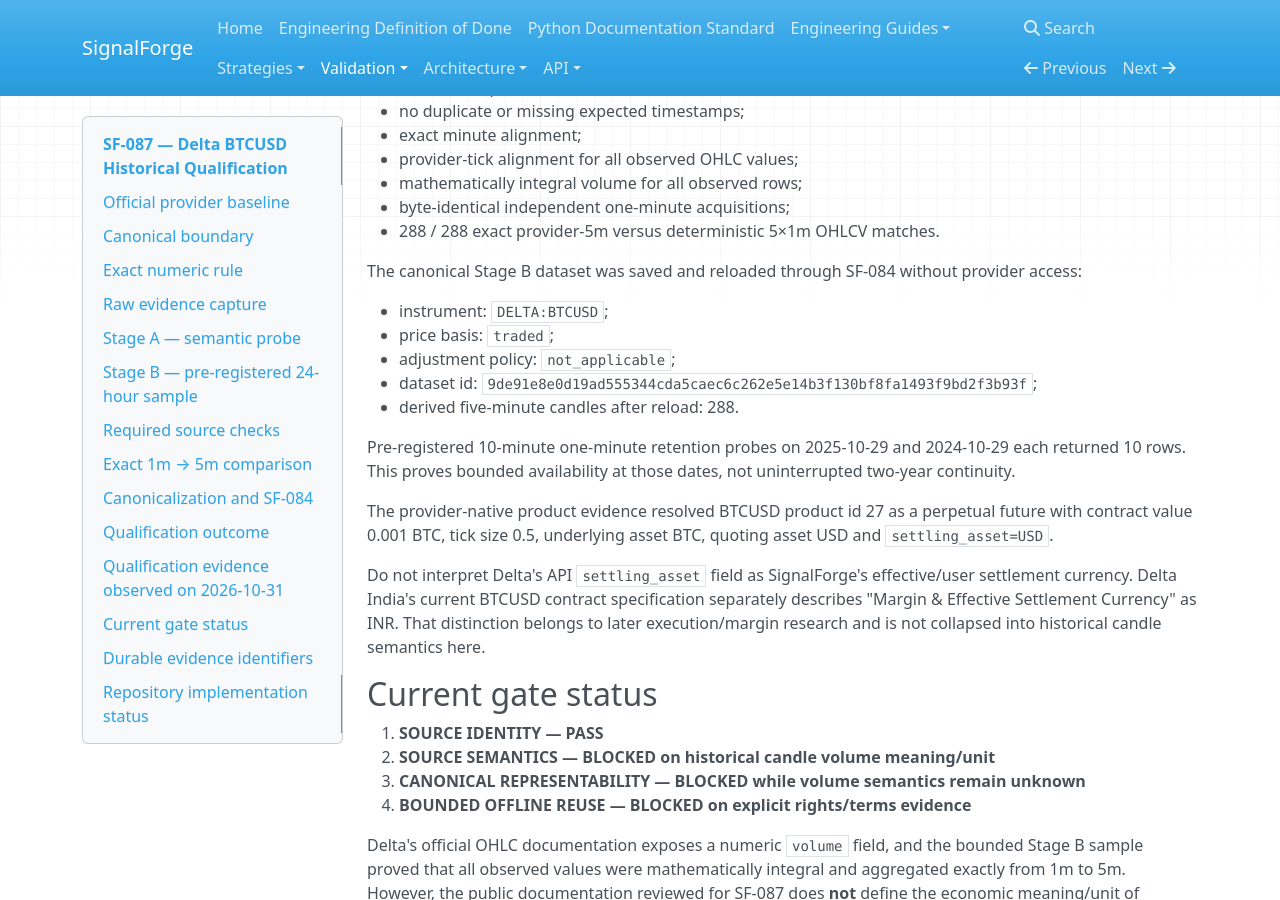
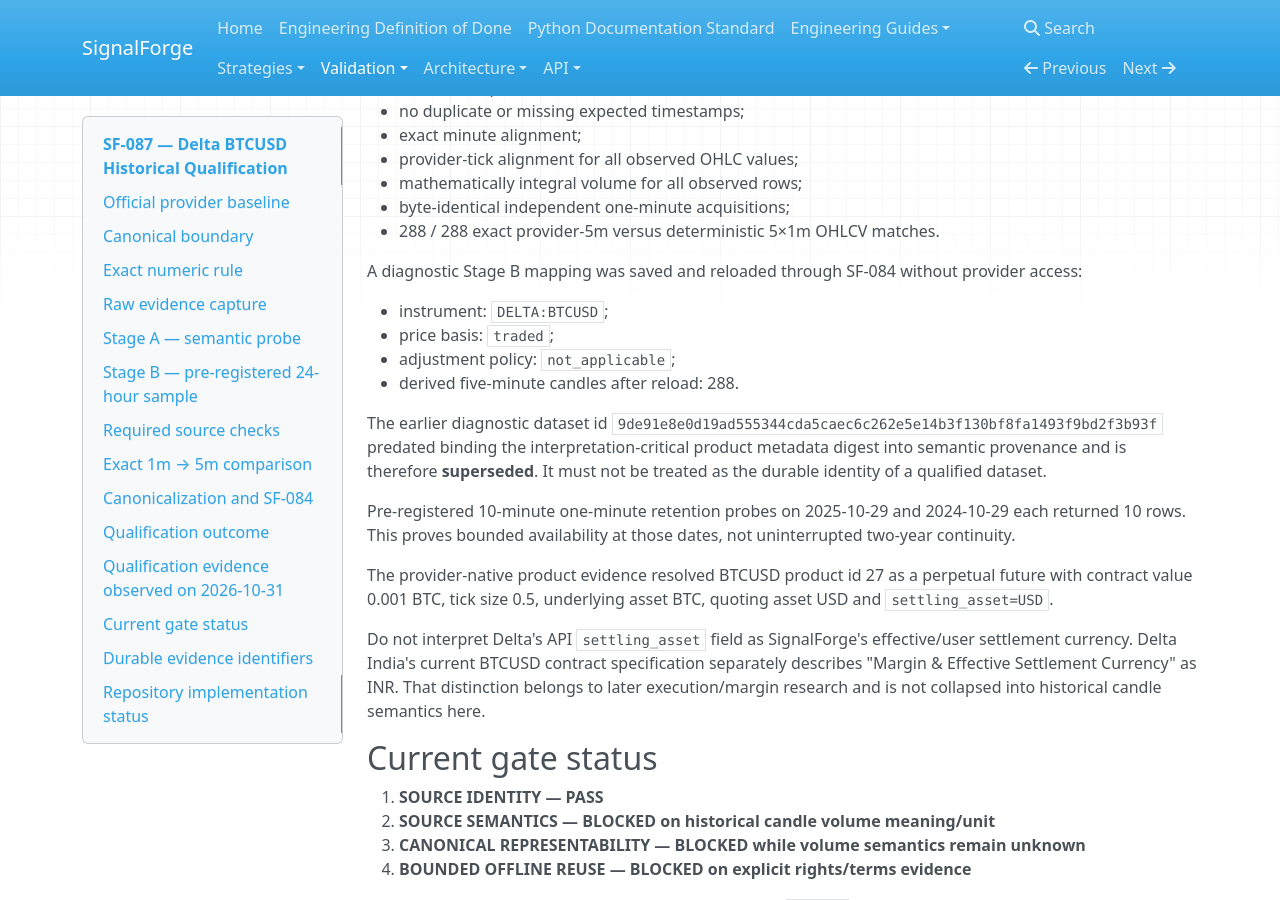
Before and after one commit to harishkamathuk/signalforge, an MkDocs documentation site: the page built from docs/validation/sf-087-delta-btc-history-qualification.md, in a window 1280 px wide and 900 px high, scrolled down 4116 px. Built offline with MkDocs 1.6.1, drawn with Linux system fonts in a browser that asks for light colours; nearby versions of some CDN libraries.

Commit message:
docs(research): mark pre-provenance dataset identity superseded

```diff
--- a/docs/validation/sf-087-delta-btc-history-qualification.md
+++ b/docs/validation/sf-087-delta-btc-history-qualification.md
@@ -193,14 +193,17 @@ The pre-registered Stage B canonical range was
 - byte-identical independent one-minute acquisitions;
 - 288 / 288 exact provider-5m versus deterministic 5×1m OHLCV matches.
 
-The canonical Stage B dataset was saved and reloaded through SF-084 without provider access:
+A diagnostic Stage B mapping was saved and reloaded through SF-084 without provider access:
 
 - instrument: `DELTA:BTCUSD`;
 - price basis: `traded`;
 - adjustment policy: `not_applicable`;
-- dataset id:
-  `9de91e8e0d19ad555344cda5caec6c262e5e14b3f130bf8fa1493f9bd2f3b93f`;
 - derived five-minute candles after reload: 288.
+
+The earlier diagnostic dataset id
+`9de91e8e0d19ad555344cda5caec6c262e5e14b3f130bf8fa1493f9bd2f3b93f`
+predated binding the interpretation-critical product metadata digest into semantic provenance and is
+therefore **superseded**. It must not be treated as the durable identity of a qualified dataset.
 
 Pre-registered 10-minute one-minute retention probes on 2025-10-29 and 2024-10-29 each returned
 10 rows. This proves bounded availability at those dates, not uninterrupted two-year continuity.
```
